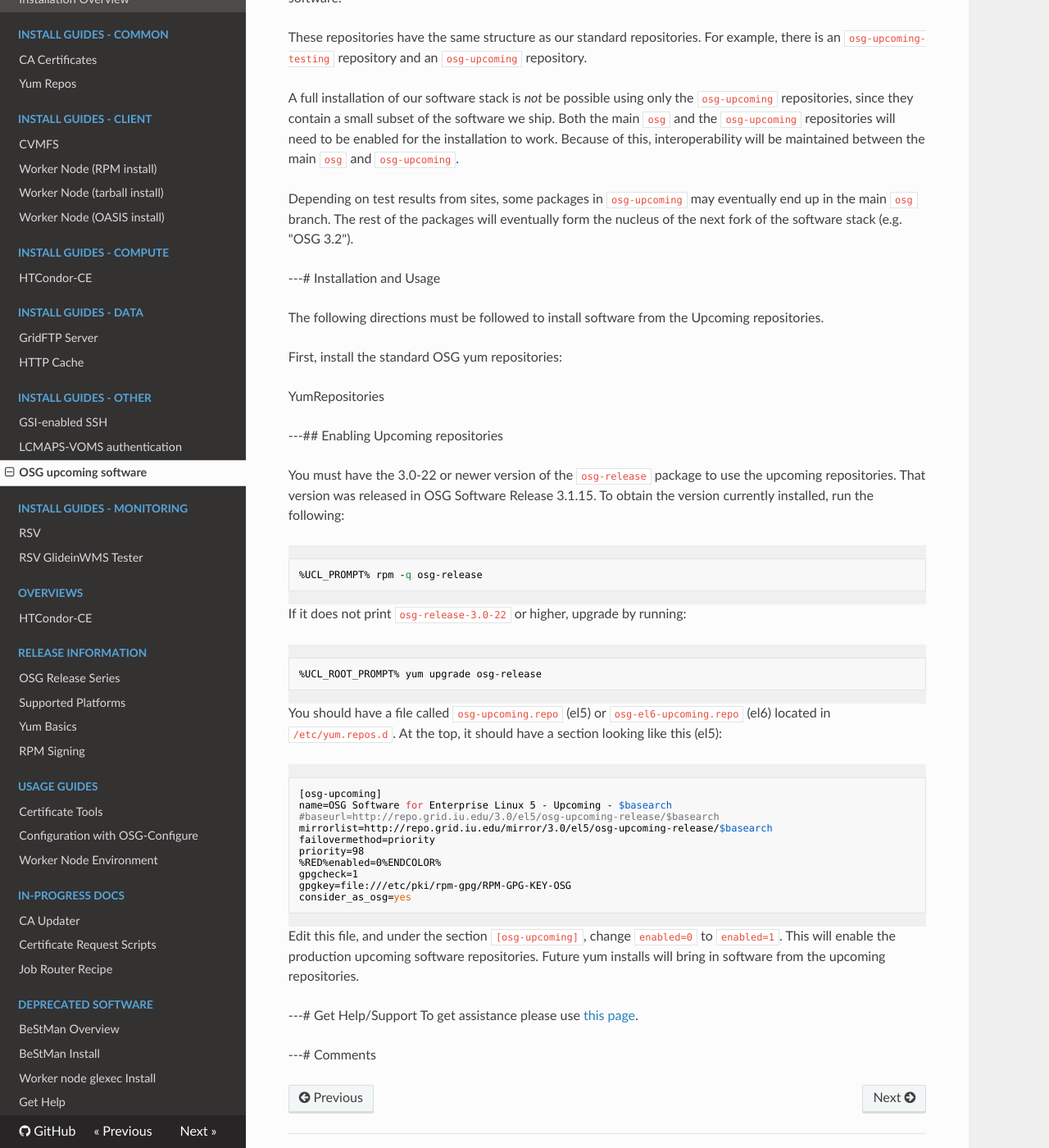
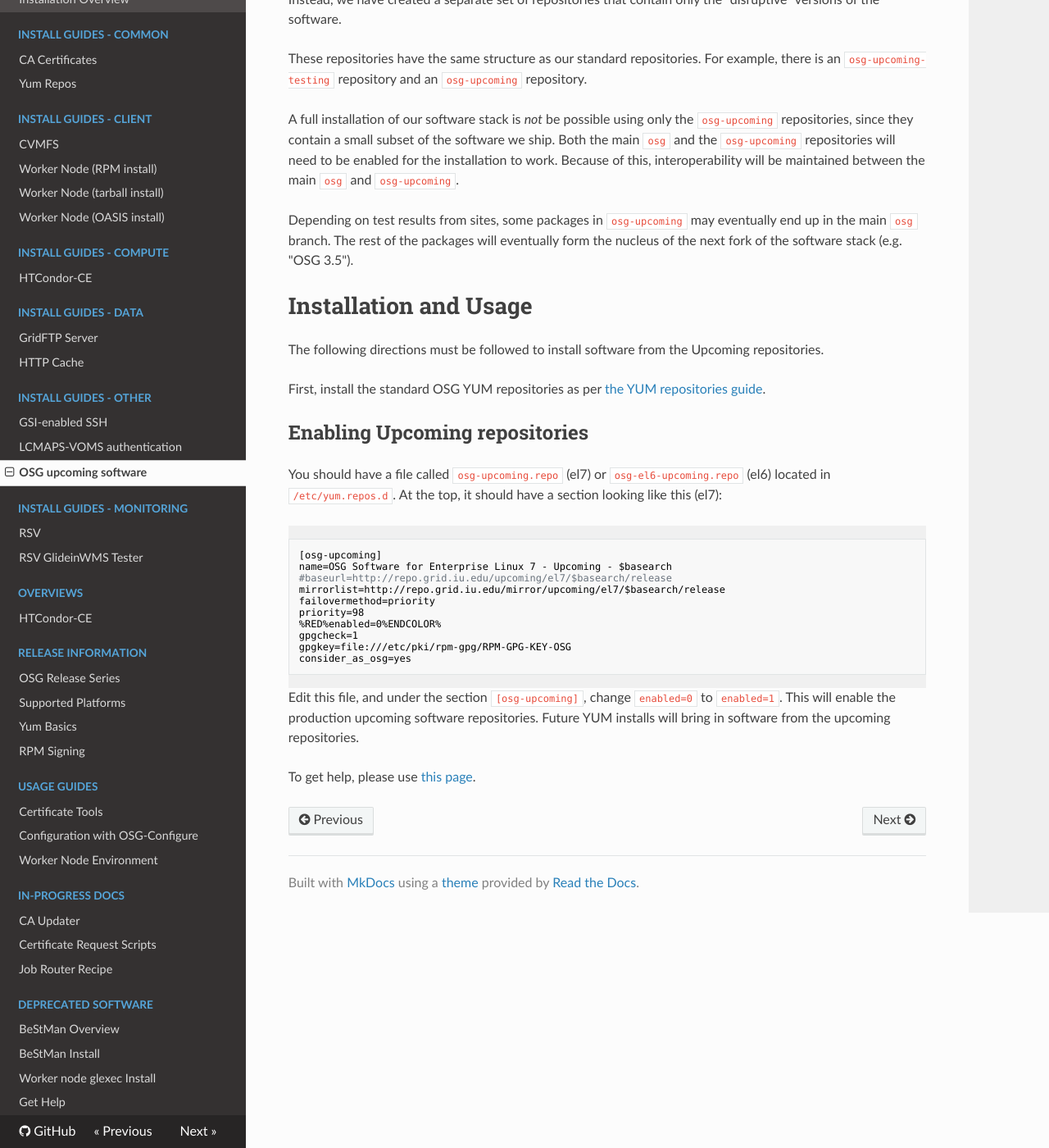
Before and after one commit to osg-htc/docs, an MkDocs documentation site: the page built from docs/other/install-osg-upcoming-software.md, in a window 1280 px wide and 1400 px high, scrolled down 558 px. Shown: the whole window at 82% size. Built offline with MkDocs 1.6.1, drawn with Linux system fonts in a browser that asks for light colours; nearby versions of some CDN libraries; old or Windows-style settings are respelled for this version of MkDocs; some of the changed text lies outside the part shown.

Commit message:
Fix formatting and tweak install-osg-upcoming-software

````diff
--- a/docs/other/install-osg-upcoming-software.md
+++ b/docs/other/install-osg-upcoming-software.md
@@ -1,17 +1,15 @@
-<span class="twiki-macro DOC_STATUS_TABLE"></span>
-
 OSG Upcoming Software Repositories Installation Guide
 =====================================================
 
-<span class="twiki-macro TOC" depth="2"></span>
-
----\# About this Document
+About this Document
+===================
 
 Here we describe the OSG Upcoming Software Repositories, their purpose, and how to use them.
 
 This document is intended for site administrators.
 
----\# Overview and Purpose
+Overview and Purpose
+====================
 
 Certain sites have requested new versions of software that would be considered "disruptive" or "experimental" -- upgrading to them would likely require manual intervention before the site would come back up. We do not want sites to unwittingly upgrade to these versions. For the benefit of the sites that do want to upgrade, we want to provide the same assurance of quality and production-readiness that we provide to the software we currently ship now.
 
@@ -21,37 +19,25 @@ These repositories have the same structure as our standard repositories. For exa
 
 A full installation of our software stack is *not* be possible using only the `osg-upcoming` repositories, since they contain a small subset of the software we ship. Both the main `osg` and the `osg-upcoming` repositories will need to be enabled for the installation to work. Because of this, interoperability will be maintained between the main `osg` and `osg-upcoming`.
 
-Depending on test results from sites, some packages in `osg-upcoming` may eventually end up in the main `osg` branch. The rest of the packages will eventually form the nucleus of the next fork of the software stack (e.g. "OSG 3.2").
+Depending on test results from sites, some packages in `osg-upcoming` may eventually end up in the main `osg` branch. The rest of the packages will eventually form the nucleus of the next fork of the software stack (e.g. "OSG 3.5").
 
----\# Installation and Usage
+Installation and Usage
+======================
 
 The following directions must be followed to install software from the Upcoming repositories.
 
-First, install the standard OSG yum repositories:
+First, install the standard OSG YUM repositories as per [the YUM repositories guide](../common/yum).
 
-<span class="twiki-macro INCLUDE" section="OSGRepoBrief" TOC_SHIFT="+">YumRepositories</span>
+Enabling Upcoming repositories
+------------------------------
 
----\#\# Enabling Upcoming repositories
+You should have a file called `osg-upcoming.repo` (el7) or `osg-el6-upcoming.repo` (el6) located in `/etc/yum.repos.d`. At the top, it should have a section looking like this (el7):
 
-You must have the 3.0-22 or newer version of the `osg-release` package to use the upcoming repositories. That version was released in OSG Software Release 3.1.15. To obtain the version currently installed, run the following:
-
-``` screen
-%UCL_PROMPT% rpm -q osg-release
 ```
-
-If it does not print `osg-release-3.0-22` or higher, upgrade by running:
-
-``` rootscreen
-%UCL_ROOT_PROMPT% yum upgrade osg-release
-```
-
-You should have a file called `osg-upcoming.repo` (el5) or `osg-el6-upcoming.repo` (el6) located in `/etc/yum.repos.d`. At the top, it should have a section looking like this (el5):
-
-``` file
 [osg-upcoming]
-name=OSG Software for Enterprise Linux 5 - Upcoming - $basearch
-#baseurl=http://repo.grid.iu.edu/3.0/el5/osg-upcoming-release/$basearch
-mirrorlist=http://repo.grid.iu.edu/mirror/3.0/el5/osg-upcoming-release/$basearch
+name=OSG Software for Enterprise Linux 7 - Upcoming - $basearch
+#baseurl=http://repo.grid.iu.edu/upcoming/el7/$basearch/release
+mirrorlist=http://repo.grid.iu.edu/mirror/upcoming/el7/$basearch/release
 failovermethod=priority
 priority=98
 %RED%enabled=0%ENDCOLOR%
@@ -60,8 +46,6 @@ gpgkey=file:///etc/pki/rpm-gpg/RPM-GPG-KEY-OSG
 consider_as_osg=yes
 ```
 
-Edit this file, and under the section `[osg-upcoming]`, change `enabled=0` to `enabled=1`. This will enable the production upcoming software repositories. Future yum installs will bring in software from the upcoming repositories.
+Edit this file, and under the section `[osg-upcoming]`, change `enabled=0` to `enabled=1`. This will enable the production upcoming software repositories. Future YUM installs will bring in software from the upcoming repositories.
 
----\# Get Help/Support To get assistance please use [this page](Documentation/Release3.HelpProcedure).
-
----\# Comments <span class="twiki-macro COMMENT" type="tableappend"></span>
+To get help, please use [this page](../common/help).
````
